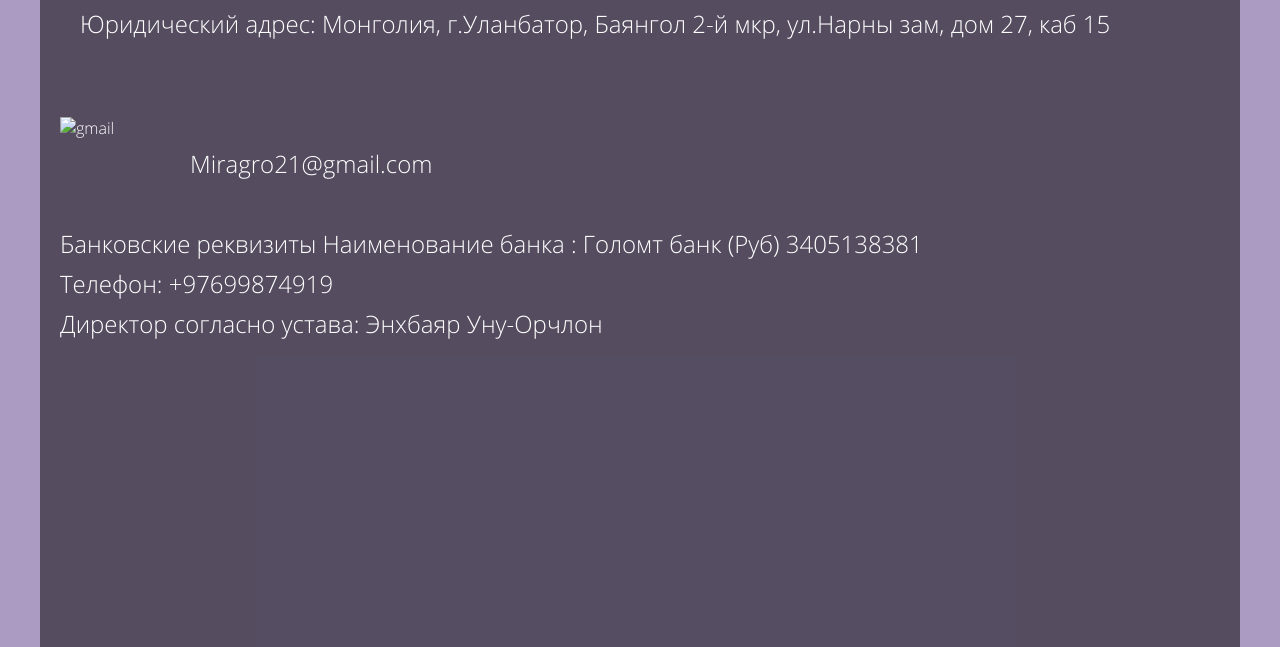
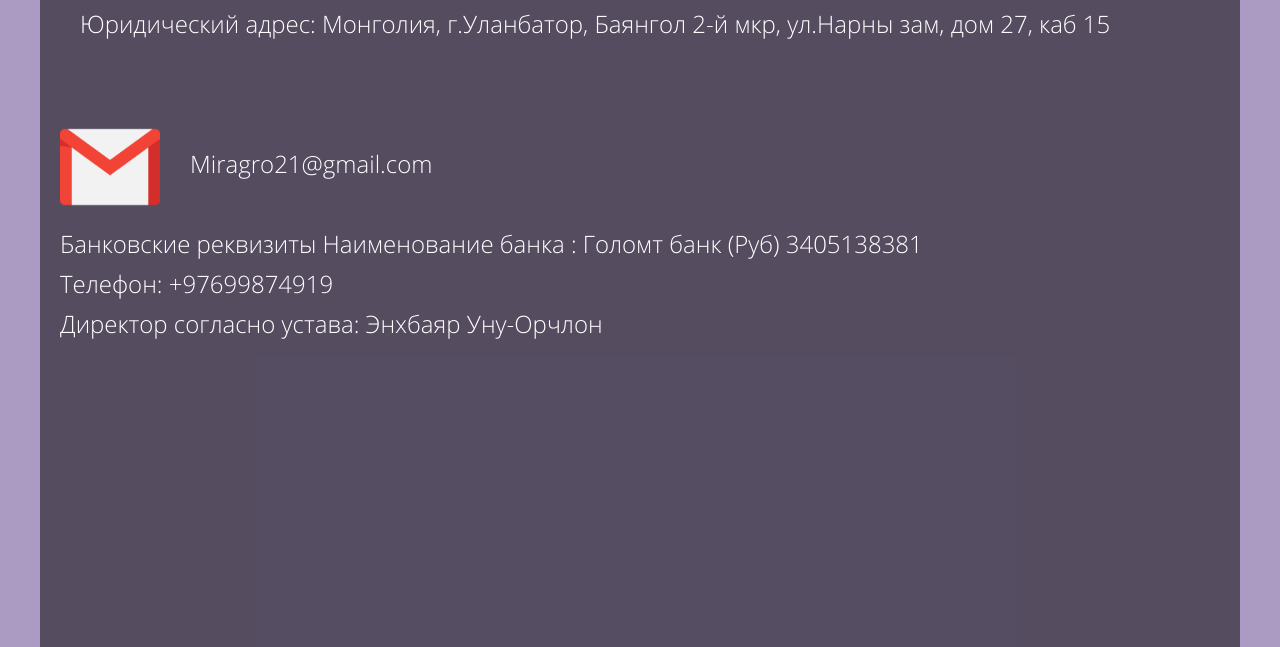
Before and after one commit to Enhjargal22/miragro, a plain HTML site: page miragro.mn/index.html in a window 1280 px wide. Shown: the part 153-800 px from the top of the page. Drawn offline with Linux system fonts and the light colour scheme; the site is published under a folder, as on GitHub Pages, so addresses that start at the root find nothing.

Commit message:
Update index.html

```diff
--- a/miragro.mn/index.html
+++ b/miragro.mn/index.html
@@ -19,7 +19,7 @@
         </div>
         <div class="contacts">
 
-            <img class="icon" src="/assets/free-icon-gmail-281769.png" alt="gmail" width="100px">
+            <img class="icon" src="../assets/free-icon-gmail-281769.png" alt="gmail" width="100px">
             <span class="gmailadress">Miragro21@gmail.com</span>
         </div>
         <div class="bankadress">
```
